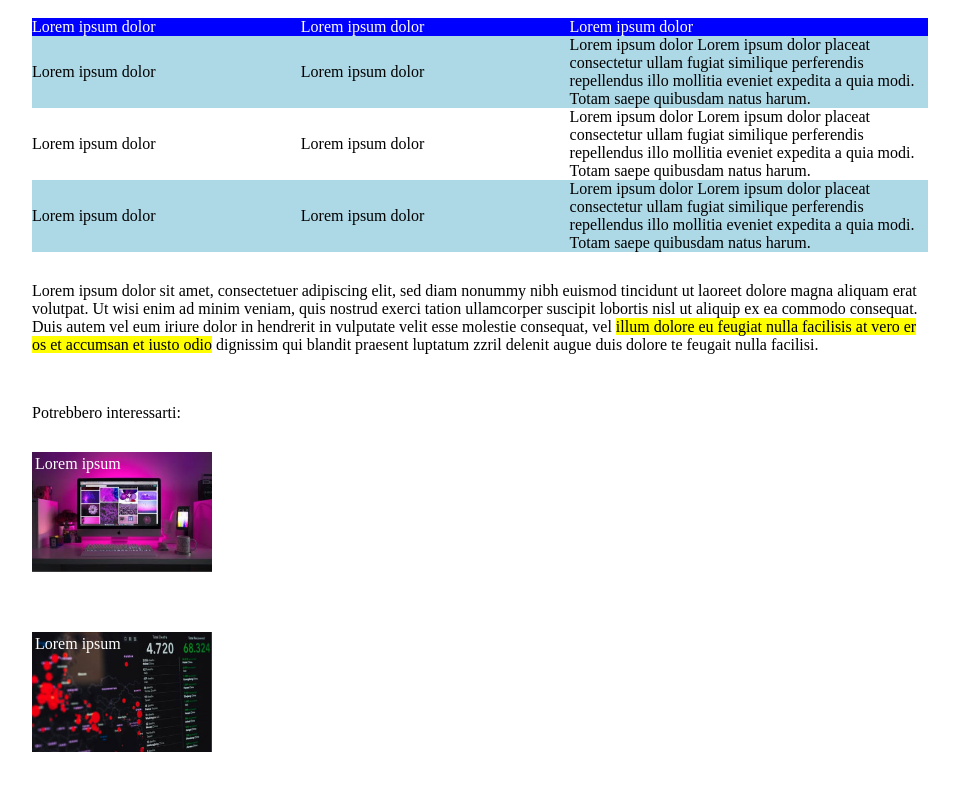
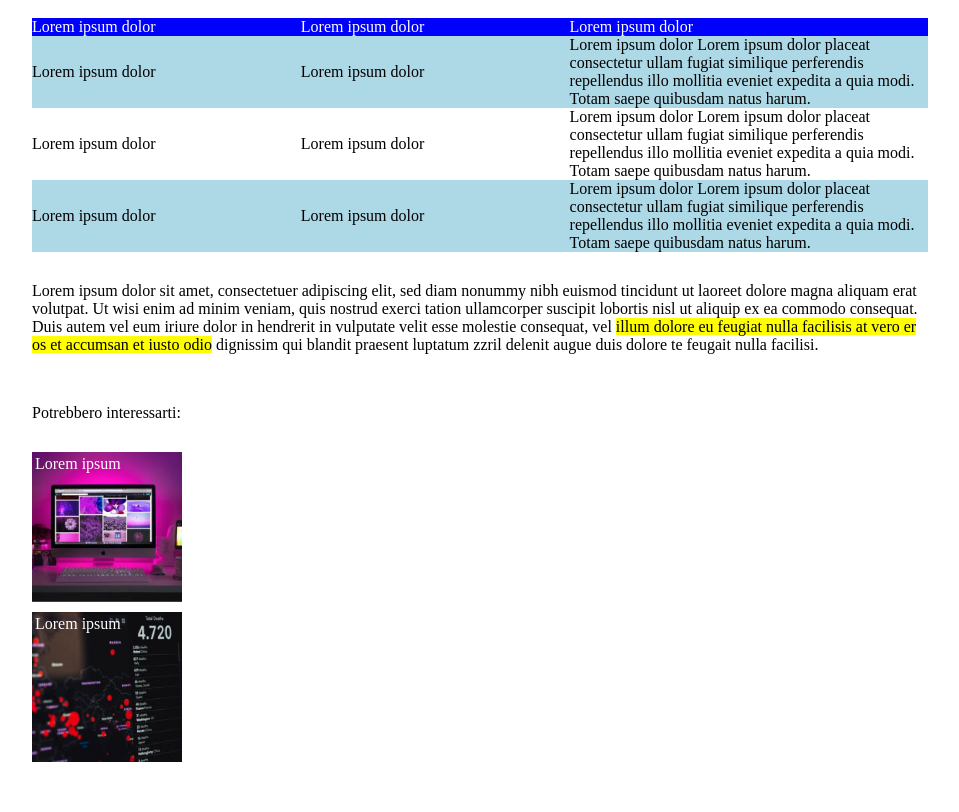
Before and after one commit to DaviLeoMeda/html-css-booleaner, a plain HTML site: page index.html in a window 1280 px wide. Shown: the part 1278-2090 px from the top of the page, without its empty margins (160-1119 px from the left). After the commit the page ends 2040 px from the top, so only its background shows below. Drawn offline with Linux system fonts and the light colour scheme.

Commit message:
Struttura Base

```diff
--- a/asset/style.css
+++ b/asset/style.css
@@ -74,23 +74,26 @@ thead{
 /* Finale con foto */
 
 .square{
-    width: 180px;
-    height: 180px;
+    width: 150px;
+    height: 150px;
     padding: 3px;
     color: #fff;
 }
 
 .fotoprima{
     background-image: url(./img/monitor.jpg) ;
-    background-size: contain;
+    background-size: cover;
     background-repeat: no-repeat;
+    background-position: center;
     margin-top: 30px;
 }
 
 .fotoseconda{
     background-image: url(./img/graph.jpg) ;
-    background-size: contain;
+    background-size: cover;
     background-repeat: no-repeat;
+    background-position: center;
+    margin-top: 10px;
 }
 
 footer{
```
